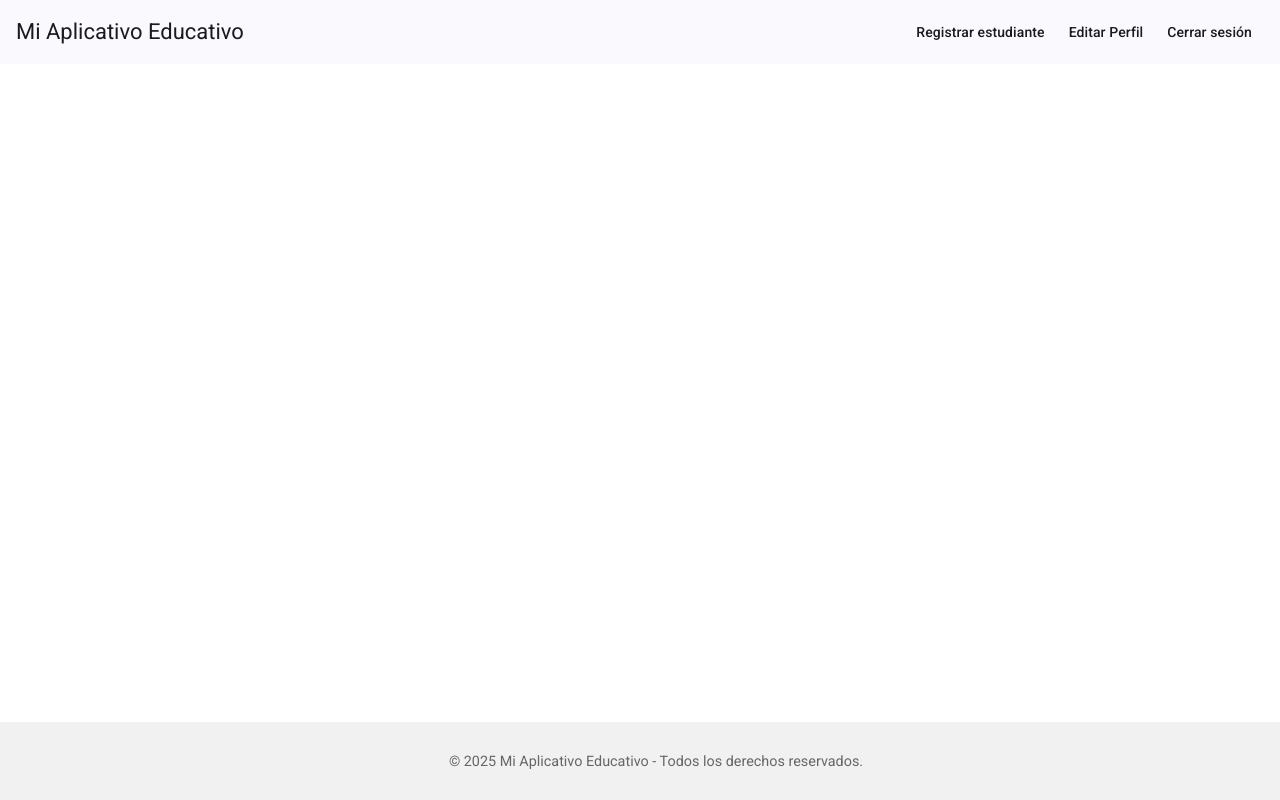
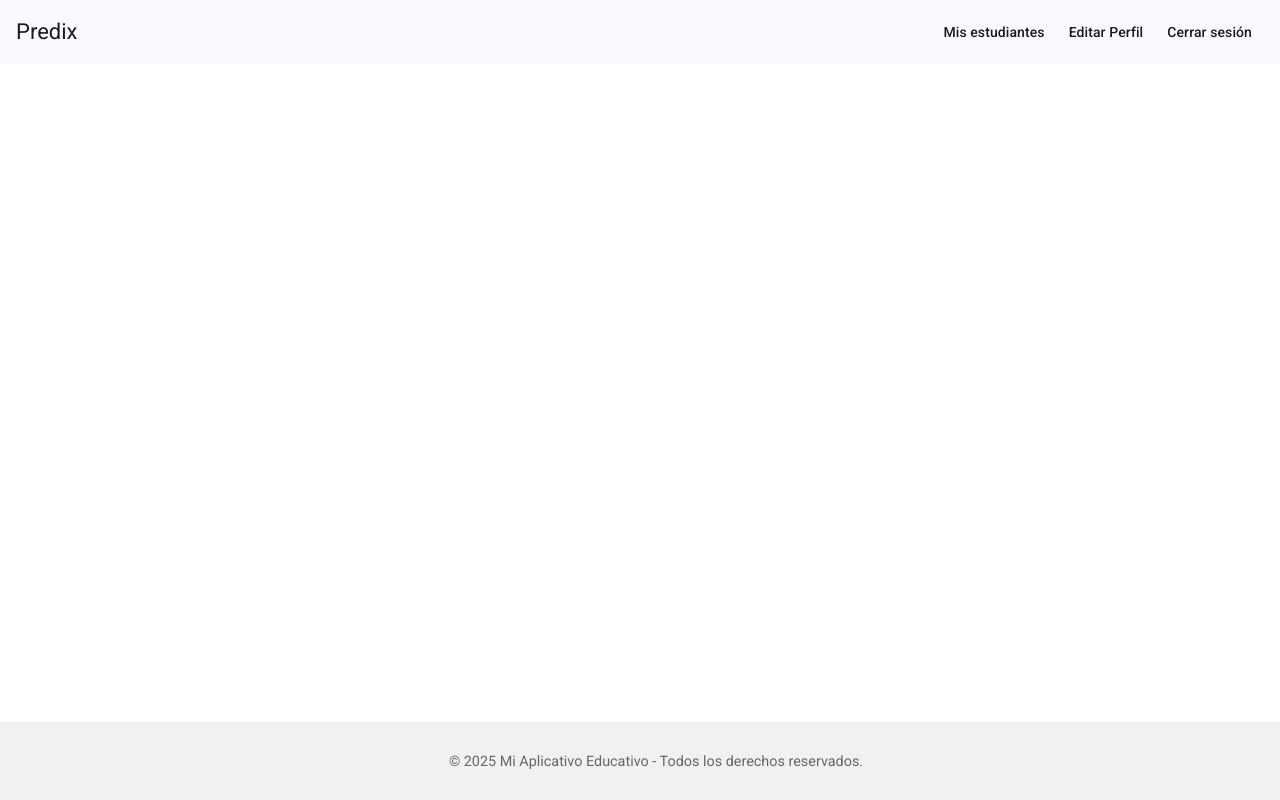
Before and after one commit to cdcg419/API_TESIS, an Angular app: page /dashboard in a window 1280 px wide. Built offline with nearby package versions, Linux system fonts and the light colour scheme; sample sign-in values are in the browser's storage.

Commit message:
Nuevo pagina mis estudiantes

```diff
--- a/src/app/app-routing.module.ts
+++ b/src/app/app-routing.module.ts
@@ -6,6 +6,7 @@ import { HomeComponent } from './pages/home/home.component';
 import { DashboardComponent } from './pages/dashboard/dashboard.component';
 import { EditUserComponent } from './pages/edit-user/edit-user.component';
 import { RegisterStudentComponent } from './pages/register-student/register-student.component';
+import { MyStudentsComponent } from './pages/my-students/my-students.component';
 import { AuthGuard } from './guard/auth.guard';
 
 const routes: Routes = [
@@ -15,6 +16,7 @@ const routes: Routes = [
   { path: 'dashboard', component: DashboardComponent, canActivate: [AuthGuard]},
   { path: 'edit_user', component: EditUserComponent, canActivate: [AuthGuard]},
   { path: 'register_student', component: RegisterStudentComponent, canActivate: [AuthGuard] },
+  { path: 'my_students', component: MyStudentsComponent, canActivate: [AuthGuard] },
 ];
 
 @NgModule({
--- a/src/app/app.module.ts
+++ b/src/app/app.module.ts
@@ -20,7 +20,8 @@ import { FormsModule } from '@angular/forms'
 
 //
 import { HTTP_INTERCEPTORS } from '@angular/common/http';
-import { AuthInterceptor } from './interceptor/auth.interceptor'; // Importa el interceptor
+import { AuthInterceptor } from './interceptor/auth.interceptor';
+import { MyStudentsComponent } from './pages/my-students/my-students.component'; // Importa el interceptor
 
 
 @NgModule({
@@ -31,7 +32,8 @@ import { AuthInterceptor } from './interceptor/auth.interceptor'; // Importa el
     HomeComponent,
     DashboardComponent,
     EditUserComponent,
-    RegisterStudentComponent
+    RegisterStudentComponent,
+    MyStudentsComponent
   ],
   imports: [
     BrowserModule,
--- a/src/app/pages/dashboard/dashboard.component.html
+++ b/src/app/pages/dashboard/dashboard.component.html
@@ -1,7 +1,7 @@
 <mat-toolbar color="primary" class="mat-elevation-z4">
-  <span>Mi Aplicativo Educativo</span>
+  <span>Predix</span>
   <span class="spacer"></span>
-  <button mat-button routerLink="/register_student">Registrar estudiante</button>
+  <button mat-button routerLink="/my_students">Mis estudiantes</button>
   <button mat-button routerLink="/edit_user">Editar Perfil</button>
   <button mat-button (click)="logout()">Cerrar sesión</button>
 </mat-toolbar>
--- /dev/null
+++ b/src/app/pages/my-students/my-students.component.html
@@ -0,0 +1 @@
+<button mat-button routerLink="/register_student">Registrar estudiante</button>
```
Also changed, not shown: src/app/pages/my-students/my-students.component.ts (added, +11 -0 lines), src/app/pages/my-students/my-students.component.css (added), 1 other file (tests, documents, lock files or other folders).
